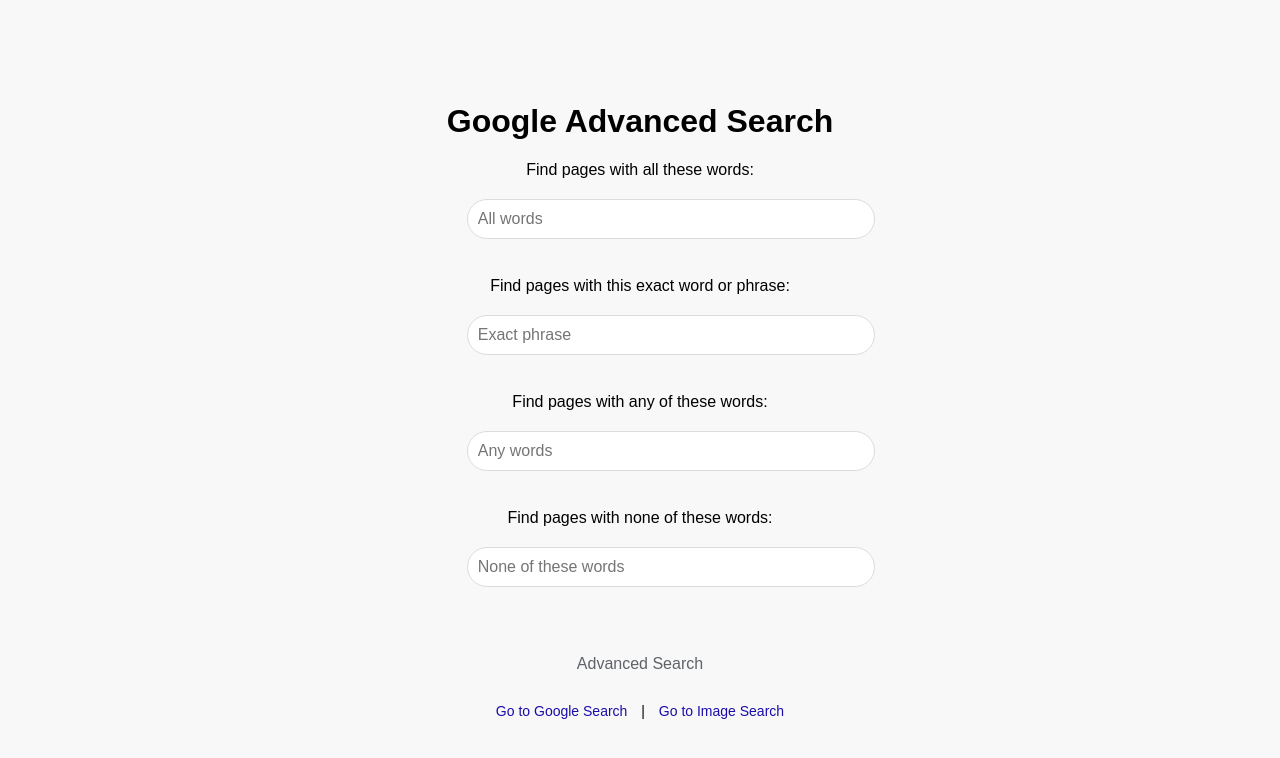
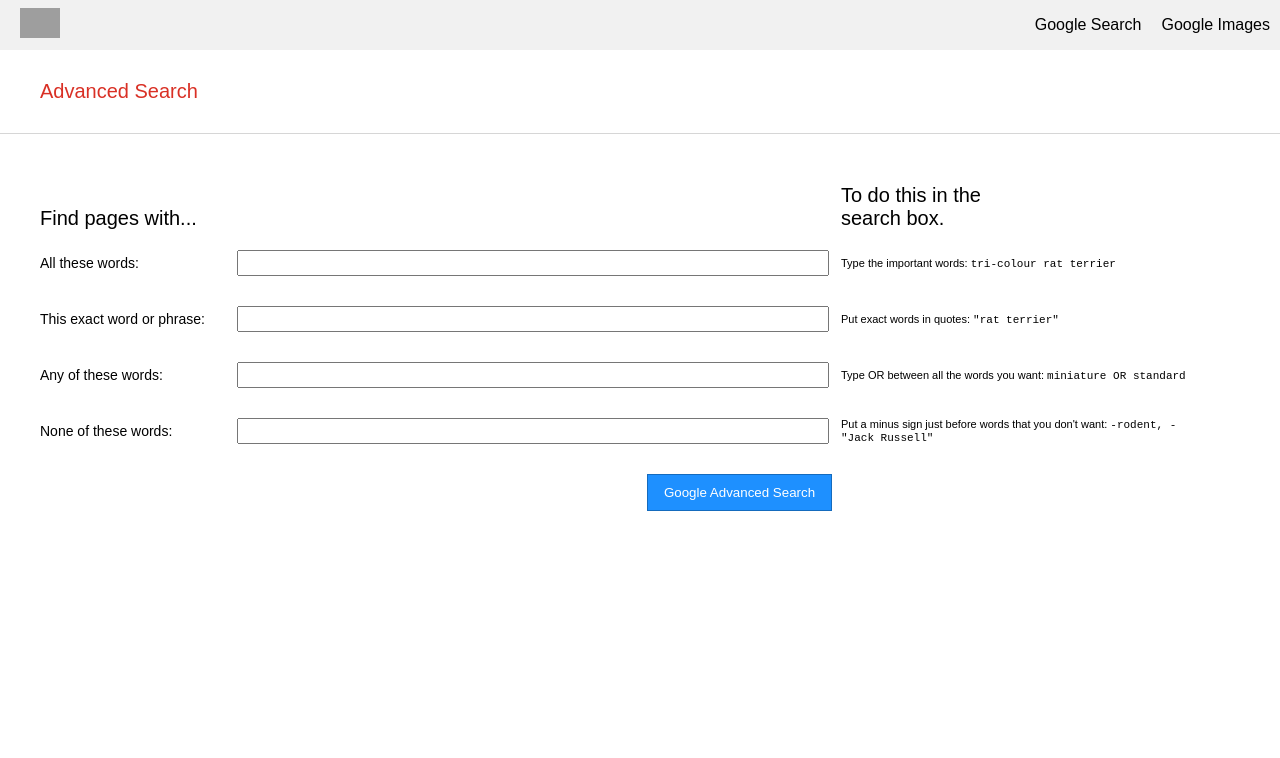
Before and after one commit to GbrDev0ps/me50, a plain HTML site: page advanced_search.html in a window 1280 px wide. Drawn offline with Linux system fonts and the light colour scheme; grey boxes are pictures that could not be loaded.

Commit message:
Fix commits

```diff
--- a/advanced_search.html
+++ b/advanced_search.html
@@ -1,34 +1,74 @@
 <!DOCTYPE html>
 <html lang="en">
 <head>
-        <meta charset="UTF-8">
+    <!-- Set viewport with -->
     <meta name="viewport" content="width=device-width, initial-scale=1.0">
-        <title>Google Advanced Search</title>
-        <link rel="stylesheet" href="./style/style.css">
+    <!-- Link to CSS -->
+    <link rel="stylesheet" href="./style/style.css" />
+    <title>Advanced Search</title>
 </head>
 <body>
-        <div class="container">
-            <h1>Google Advanced Search</h1>
-            <form action="https://www.google.com/search" method="get">
-                <label for="all_words">Find pages with all these words:</label><br>
-                <input class="search-box" type="text" name="q" id="all_words" placeholder="All words"><br><br>
-
-                <label for="exact_word">Find pages with this exact word or phrase:</label><br>
-                <input class="search-box" type="text" name="exact" id="exact_word" placeholder="Exact phrase"><br><br>
-
-                <label for="any_words">Find pages with any of these words:</label><br>
-                <input class="search-box" type="text" name="any" id="any_words" placeholder="Any words"><br><br>
-
-                <label for="none_words">Find pages with none of these words:</label><br>
-                <input class="search-box" type="text" name="none" id="none_words" placeholder="None of these words"><br><br>
-
-                <input class="search-button" type="submit" value="Advanced Search">
-            </form>
-
-            <div class="links">
-                <a href="index.html">Go to Google Search</a> |
-                <a href="image_search.html">Go to Image Search</a>
+    <!-- HEADER START -->
+    <div class="header-advanced">
+        <div class="header-advanced-logo">
+            <a href="index.html">
+                <img src="https://www.google.com/images/branding/googlelogo/1x/googlelogo_color_272x92dp.png" alt="Google logo" />
+            </a>
+        </div>
+        <div class="header-links">
+            <a href="index.html">Google Search</a>
+            <a href="./image_search.html">Google Images</a>
         </div>
     </div>
+    <!-- HEADER END -->
+    <!-- APPBAR START -->
+    <div class="appbar">
+        <label>Advanced Search</label>
+    </div>
+    <div class="separator-line"></div>
+    <!-- APPBAR END -->
+    <!-- SEARCH CONTAINER START -->
+    <div class="advanced-search-container">
+        <form action="https://www.google.com/search" method="get">
+            <label>Find pages with...</label>
+            <div class="whitespace"></div>
+            <label>To do this in the search box.</label>
+            <div class="form-group">
+                <label>All these words:</label>
+                <input type="text" name="as_q">
+                <div class="clarification">
+                    Type the important words: <span class="monospace">tri-colour rat terrier</span>
+                </div>
+            </div>
+            <div class="form-group">
+                <label>This exact word or phrase:</label>
+                <input type="text" name="as_epq">
+                <div class="clarification">
+                    Put exact words in quotes: <span class="monospace">"rat terrier"</span>
+</div>
+            </div>
+            <div class="form-group">
+                <label>Any of these words: </label>
+                <input type="text" name="as_oq">
+                <div class="clarification">
+                    Type OR between all the words you want: <span class="monospace">miniature OR standard</span>
+</div>
+            </div>
+            <div class="form-group">
+                <label>None of these words:</label>
+                <input type="text" name="as_eq">
+                <div class="clarification">
+                    Put a minus sign just before words that you don't want: <span class="monospace">-rodent, -"Jack Russell"</span>
+</div>
+            </div>
+            <div class="form-group">
+                <label></label>
+                <div class="right-align">
+                    <input type="submit" class="blue-button" value="Google Advanced Search">
+                </div>
+            </div>
+        </form>
+    </div>
+    <!-- SEARCH CONTAINER END -->
 </body>
 </html>
--- /dev/null
+++ b/style/style.scss
@@ -0,0 +1,168 @@
+body{
+    margin: 0px;
+    height: 100vh;
+    font-family: Arial, sans-serif;
+}
+
+input {
+    font-size: 16px;
+    width: 300px;
+    padding: 13px 0;
+    /* Parent selector = & */
+    &:focus {
+        outline: none;
+    }
+
+    &[type="text"] {
+        /* Give input text a lighter color */
+        color: #464646;
+        margin: 0 0 0 5px;
+    }
+
+    &[type="submit"] {
+        font-size: 14px;
+        width: 185px;
+        /* Remove border */
+        border-width: 0px;
+        border-radius: 15px;
+        margin: 20px;
+
+        &:hover {
+            /* Add box-shadow when hovering button (border adds space) */
+            box-shadow: 0px 0px 2px rgba(0, 0, 0, 0.8);
+        }
+    }
+
+    &.blue-button {
+        background-color: dodgerblue;
+        color: white;
+        font-size: smaller;
+        max-width: 200px;
+        border-radius: 0px;
+        border: 1px solid #156bbd;
+        float: right;
+        padding: 10px 2px;
+        margin: 0;
+    }
+}
+
+.header {
+    display: flex;
+    align-items: center;
+
+    a {
+        color: black;
+        padding: 10px;
+        text-decoration: none;
+    }
+
+    &-advanced {
+        @extend .header;
+        background-color: #f1f1f1;
+        height: 50px;
+    }
+
+    &-advanced-logo {
+        @extend .header;
+        padding: 10px;
+
+        img {
+            height: 30px;
+        }
+    }
+
+    &-links {
+        @extend .header;
+        margin-left: auto;
+    }
+}
+
+.appbar {
+    margin: 30px 10px;
+
+    label {
+        color: #d93025;
+        font-size: 20px;
+        margin: 50px 30px;
+    }
+}
+.separator-line {
+    border-bottom: solid 1px #d6d6d6;
+}
+
+.search-container {
+    $input_field_border_radius: 25px;
+    display: flex;
+    flex-direction: column;
+    /* Align the search container in the center of the viewport */
+    justify-content: center;
+    align-items: center;
+    height: 90%;
+
+    .search-field {
+        display: flex;
+        flex-direction: row;
+        border-radius: $input_field_border_radius;
+        border: 1px solid #afafaf;
+        align-items: center;
+        margin: 10px;
+        padding-left: 15px;
+
+        input {
+            border: none;
+            border-radius: $input_field_border_radius;
+        }
+    }
+
+    .logo-subtext {
+        color: #4285f4;
+        position: relative;
+        left: 110px;
+        top: -18px;
+    }
+}
+.advanced-search-container {
+    margin: 50px 40px;
+
+    label {
+        display: inline-block;
+        width: 16%;
+        font-size: 20px;
+    }
+
+    .whitespace {
+        display: inline-block;
+        width: 50%;
+    }
+
+    .form-group {
+        display: flex;
+        align-items: center;
+        margin-top: 10px;
+        padding: 10px 0;
+
+        label {
+            width: 16%;
+            font-size: 14px;
+        }
+
+        input[type="text"] {
+            width: 49%;
+            padding: 2px 0;
+        }
+
+        .clarification {
+            font-size: 11px;
+            width: 30%;
+            margin-left: 1%;
+
+            .monospace {
+                font-family: monospace;
+            }
+        }
+
+        .right-align {
+            width: 50%;
+        }
+    }
+}
```
Also changed, not shown: image_search.html (+25 -14 lines), index.html (+22 -12 lines), style/style.css, 1 other file. Lines whose indentation alone changed are shown as unchanged.
